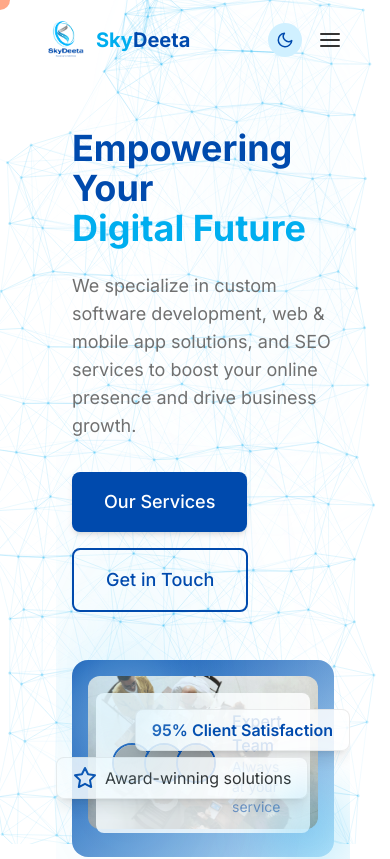
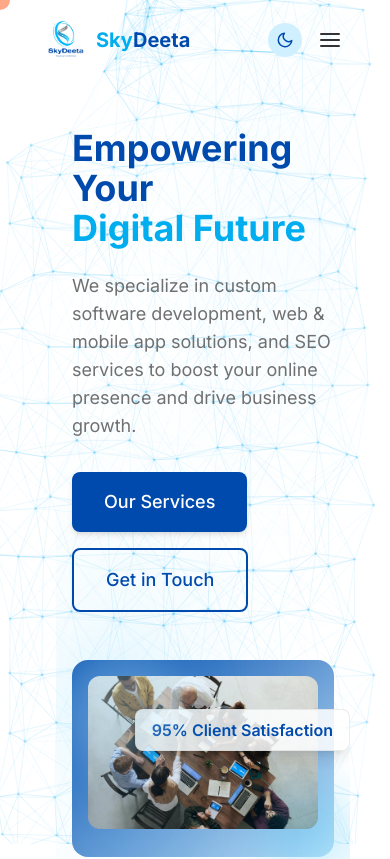
Before and after one commit to Tharindu-Lakshan-Dev/skyDeeta, a React (Vite) app: page /support in a window 390 px wide. Shown: the top 859 px of the page. Built offline with nearby package versions, Linux system fonts and the light colour scheme; grey boxes are pictures that could not be loaded.

Commit message:
Edited mobile view

```diff
--- a/src/components/sections/Hero.jsx
+++ b/src/components/sections/Hero.jsx
@@ -59,7 +59,7 @@ const Hero = () => {
               className="relative"
             >
               {/* <div className="relative overflow-hidden rounded-xl shadow-xl shadow-glass"> */}
-              <div className="relative w-full aspect-[4/3] bg-gradient-to-br from-primary-blue to-accent-cyan trans p-4 rounded-2xl shadow-glass overflow-hidden">
+              <div className=" relative w-full aspect-[4/3] bg-gradient-to-br from-primary-blue to-accent-cyan trans p-4 rounded-2xl shadow-glass overflow-hidden">
                 <img
                   src={coverImage}
                   alt="SkyDeeta Digital Solutions"
@@ -67,10 +67,10 @@ const Hero = () => {
                 />
 
                 {/* Overlay with gradient */}
-                <div className="absolute inset-0 bg-gradient-to-tr from-primary-blue/20 to-transparent opacity-60 rounded-xl"></div>
-                <div className="absolute bottom-6 left-6 right-6 p-4 bg-secondary-white/85 rounded-lg">
-                <div className="flex items-center space-x-4">
-                  <div className="flex -space-x-2">
+                <div className="  absolute inset-0 bg-gradient-to-tr from-primary-blue/20 to-transparent opacity-60 rounded-xl"></div>
+                <div className="hidden sm:block absolute bottom-6 left-6 right-6 p-4 bg-secondary-white/85 rounded-lg">
+                <div className="flex items-center space-x-4 ">
+                  <div className="flex -space-x-2 ">
                     {[1, 2, 3].map((index) => (
                       <div key={index} className="w-10 h-10 rounded-full border-2 border-primary-blue overflow-hidden">
                         <img
@@ -83,7 +83,7 @@ const Hero = () => {
                   </div>
                   <div>
                     <p className="text-primary-blue font-medium">Expert Team</p>
-                    <p className="text-sm text-primary-blue/50">Always at your service</p>
+                    <p className=" text-sm text-primary-blue/50">Always at your service</p>
                   </div>
                 </div>
               </div>
@@ -99,13 +99,13 @@ const Hero = () => {
             </motion.div>
              {/* Floating awards element */}
              <motion.div
-              className="absolute -left-4 bottom-1/4 bg-secondary-white/85 mb-2 py-2 px-4 rounded-lg shadow-lg border border-accent-silver/30"
+              className="hidden sm:block absolute -left-4 bottom-1/4 bg-secondary-white/85 mb-2 py-2 px-4 rounded-lg shadow-lg border border-accent-silver/30"
               initial={{ opacity: 0, x: -20 }}
               animate={{ opacity: 1, x: 0 }}
               transition={{ duration: 0.6, delay: 1 }}
             >
               <div className="flex items-center">
-                <div className="text-primary-blue mr-2">
+                <div className= " text-primary-blue mr-2">
                   <svg xmlns="http://www.w3.org/2000/svg" width="24" height="24" viewBox="0 0 24 24" fill="none" stroke="currentColor" strokeWidth="2" strokeLinecap="round" strokeLinejoin="round">
                     <path d="M12 2L15.09 8.26 22 9.27 17 14.14 18.18 21.02 12 17.77 5.82 21.02 7 14.14 2 9.27 8.91 8.26 12 2z"></path>
                   </svg>
```
